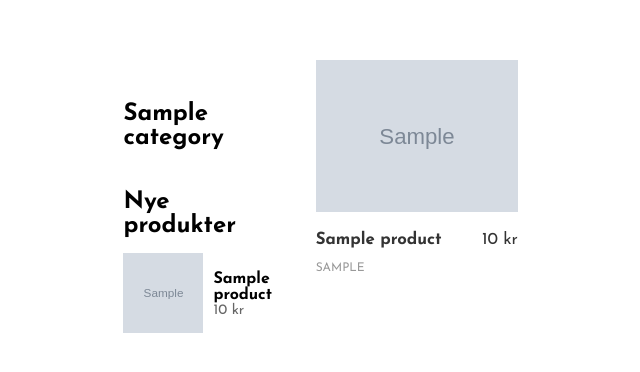
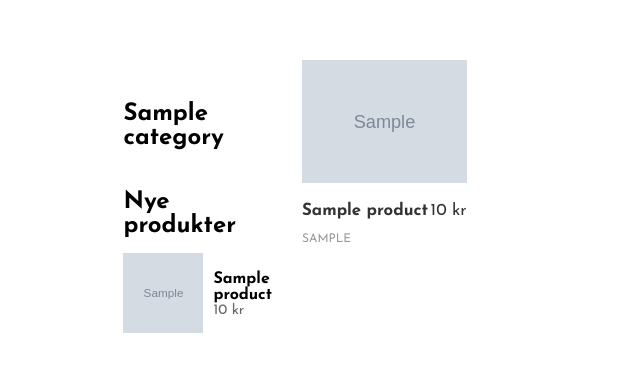
Before and after one commit to helfiesp/pgmobler_web, a Django app: page /search/ in a window 1280 px wide. Shown: the part 96-468 px from the top of the page, without its empty margins (31-671 px from the left). Run offline with Django 5.2, Linux system fonts and the light colour scheme; tables that the repository leaves empty hold one stand-in row (values such as "Sample post"); grey boxes marked "Sample" are stand-in pictures.

Commit message:
Update products.html

```diff
--- a/templates/products.html
+++ b/templates/products.html
@@ -5,6 +5,7 @@
 
 <link rel="stylesheet" href="{% static 'css/products_mainpage.css' %}">
 <link rel="stylesheet" href="{% static 'css/mobile.css' %}">
+
 <div class="page-container-products">
   <aside class="sidebar-container-products">
     <!-- Filter Groups -->
@@ -43,8 +44,9 @@
       {% endfor %}
     </div>
   </aside>
-
+  <div class="products-container">
   {% include 'product/single_product.html' %}
+</div>
 </div>
 
 {% endblock %}
```
